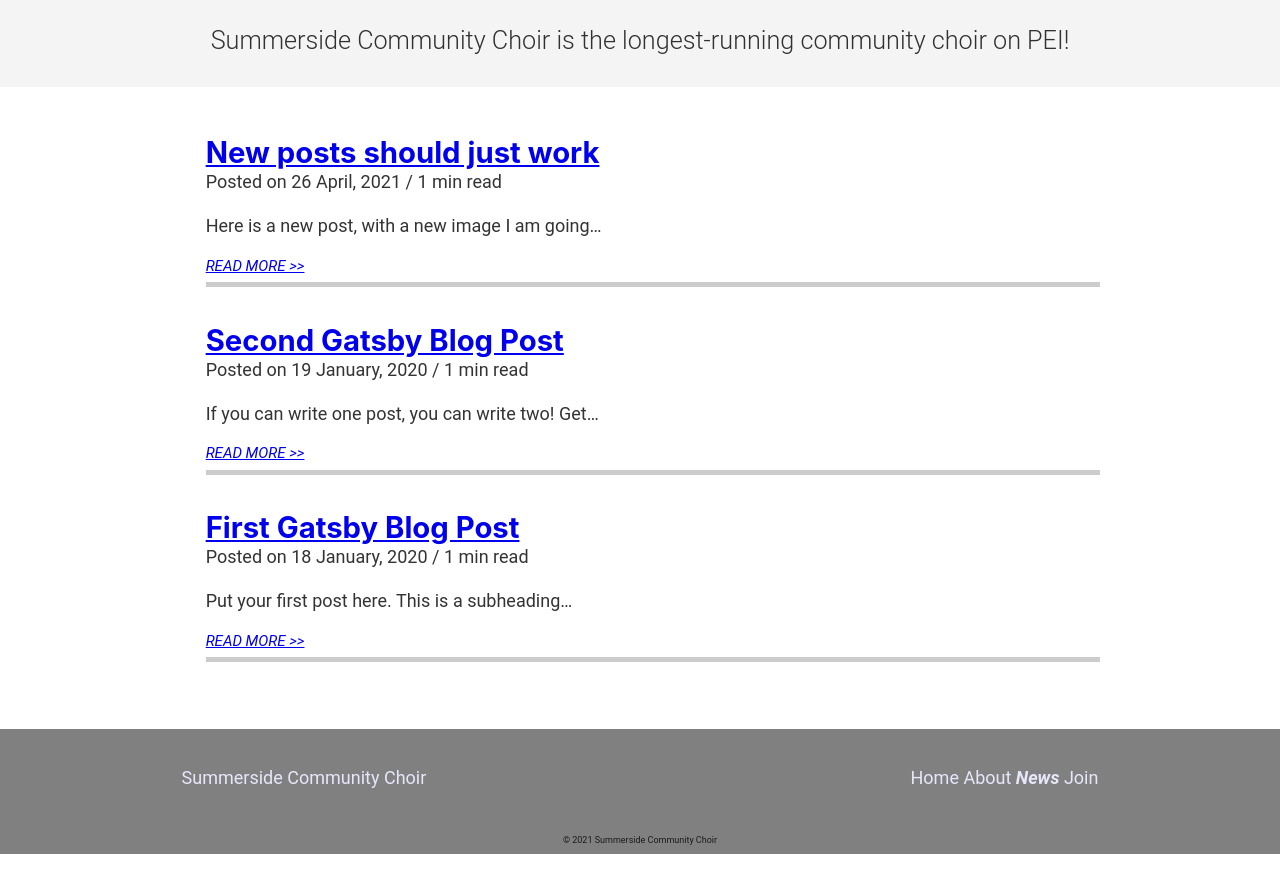
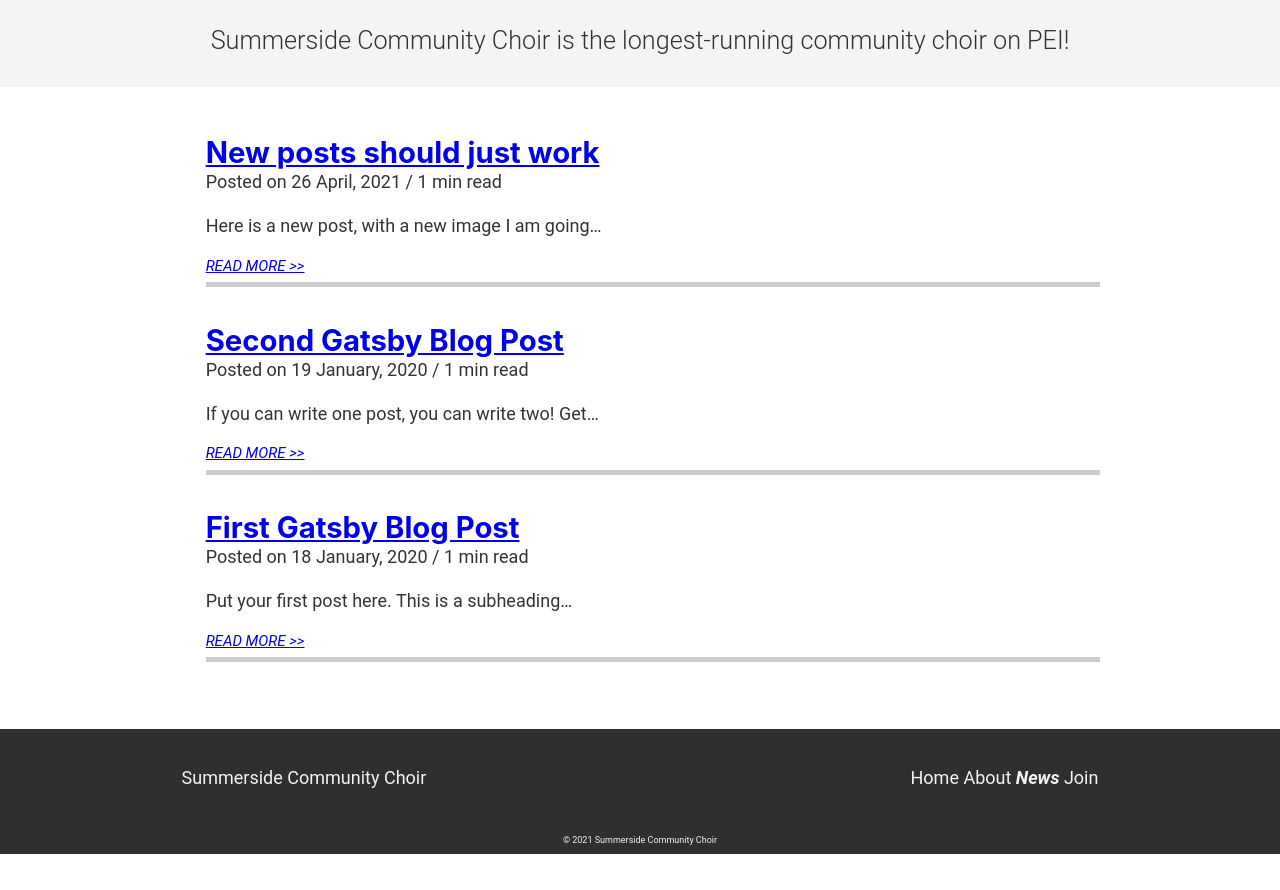
Before and after one commit to sarah11918/sccplayground, a Gatsby site: page /blog in a window 1280 px wide. Shown: the part 112-1002 px from the top of the page. Built offline with nearby package versions, Linux system fonts and the light colour scheme; Gatsby itself is replaced by a stand-in of ours.

Commit message:
updated footer colours

```diff
--- a/src/components/footer.js
+++ b/src/components/footer.js
@@ -4,11 +4,11 @@ import { Link } from "gatsby"
 
 
 function changeBackground(event) {
-  event.target.style.color = 'rebeccapurple';
+  event.target.style.color = 'gray';
 }
 
 function revertBackground(event) {
-  event.target.style.color = 'lavender';
+  event.target.style.color = '#f2f2f2';
 }
 
 const NavLink = (props) => (
@@ -16,7 +16,7 @@ const NavLink = (props) => (
     onMouseOver={changeBackground}
     onMouseLeave={revertBackground}
     style ={{
-      color: 'lavender',
+      color: '#f2f2f2',
       textDecoration: 'none',
     }}
     activeStyle={{
@@ -35,7 +35,8 @@ const NavLink = (props) => (
 const Footer = ({ siteTitle }) => (
   <footer
     style={{
-      background: `gray`,
+      background: `#2f2f2f`,
+      color: `#f2f2f2`,
       marginBottom: `2rem`,
 
     }}
@@ -66,7 +67,7 @@ const Footer = ({ siteTitle }) => (
       <Link
           to="/"
           style={{
-            color: `lavender`,
+            color: `#f2f2f2`,
             textDecoration: `none`,
           }}
         >
```
